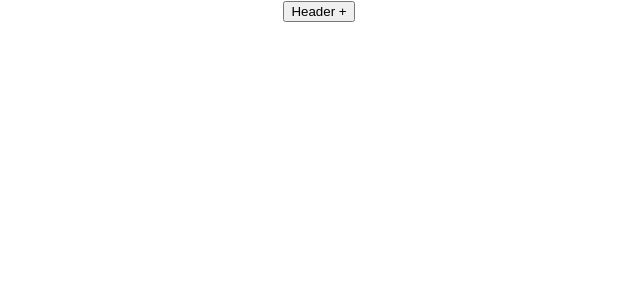
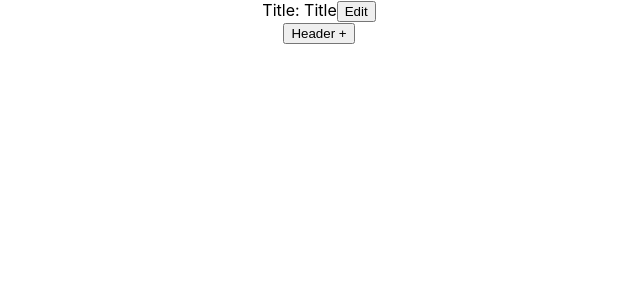
Before and after one commit to audelqua/render-huge-list, a React (Create React App) app: page / in a window 1280 px wide. Shown: the top 300 px of the page, without its empty margins (321-961 px from the left). Built offline with nearby package versions, Linux system fonts and the light colour scheme.

Commit message:
add editable component

```diff
--- a/src/App.js
+++ b/src/App.js
@@ -12,6 +12,7 @@ import UsingOfBindMethod from './components/sampleOfUsingBind'
 import SampleAddCustomAttribute from './components/sampleAddCustomAttribute'
 import SampleOfForwardRef from './components/sampleOfForwardRef'
 import CompositionVsInheritance from './components/compositionVsInheritance'
+import Editable from './components/compositionVsInheritance/EditableComponent'
 
 
 
@@ -21,6 +22,7 @@ import 'react-virtualized/styles.css'; // only needs to be imported once
 function App() {
   return (
     <div className="App">
+      <Editable />
       <CompositionVsInheritance />
     </div>
   );
--- /dev/null
+++ b/src/components/compositionVsInheritance/EditableComponent.jsx
@@ -0,0 +1,35 @@
+import React, { useState } from "react";
+
+const Editable = () => {
+  const [editable, setEditable] = useState(false);
+  const [inputValue, setInputValue] = useState("Title");
+
+  const toggleEditable = () => {
+    setEditable((prevEditable) => !prevEditable);
+  };
+
+  const handleInputChange = (e) => {
+    setInputValue(e.target.value);
+  };
+
+  return (
+    <div>
+      {editable ? (
+        <label htmlFor="title">
+          Title:
+          <input
+            type="text"
+            id="title"
+            value={inputValue}
+            onChange={handleInputChange}
+          />
+        </label>
+      ) : (
+        <>Title: {inputValue}</>
+      )}
+      <button onClick={toggleEditable}>{editable ? "Cancel" : "Edit"}</button>
+    </div>
+  );
+};
+
+export default Editable;
```
